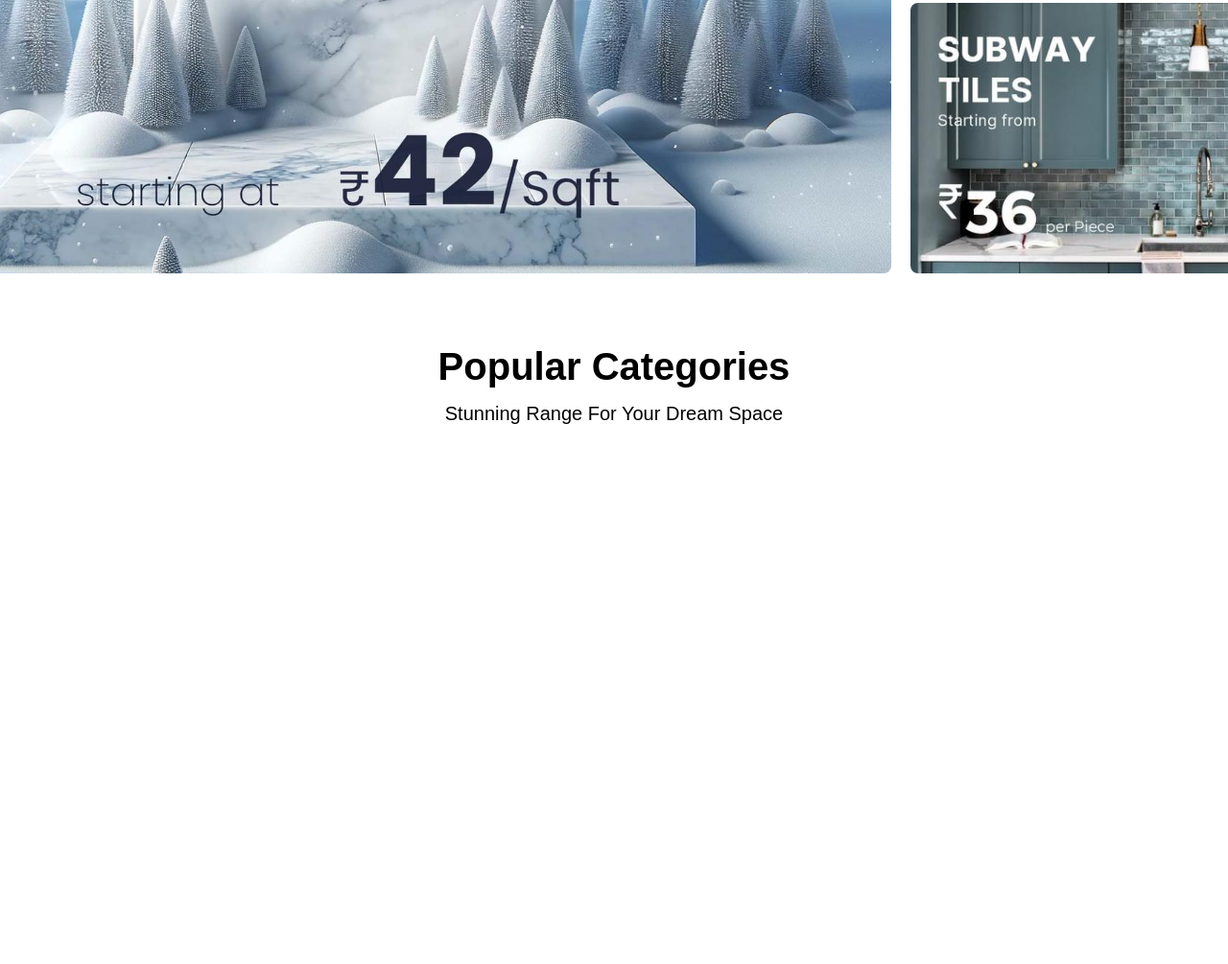
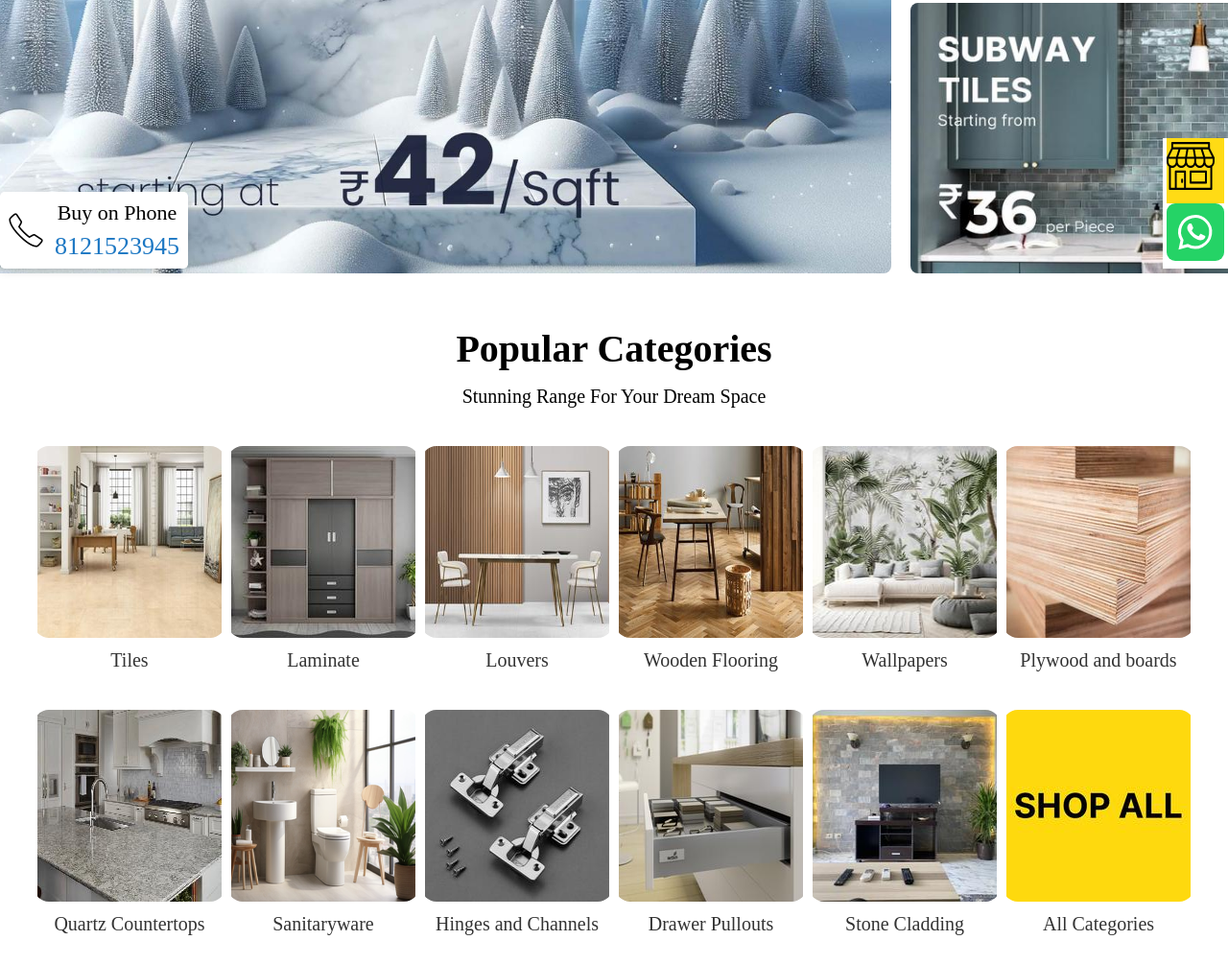
Before and after one commit to Yashagrahari07/Material-Depot-Clone, a plain HTML site: page index.html in a window 1280 px wide. Shown: the part 470-1475 px from the top of the page at 96% size. Before the commit the page ends 1000 px from the top, so only its background shows below. Drawn offline with Linux system fonts and the light colour scheme.

```diff
--- a/index.css
+++ b/index.css
@@ -2,15 +2,11 @@
     margin: 0;
     padding: 0;
     box-sizing: border-box;
+    font-family: 'Poppins';
 }
-
-body {
-    font-family: 'Poppins', sans-serif;
-  }
 
 .main{
     height: 100vh;
-    width: 100vw;
  }
 
 .header{
@@ -205,9 +201,13 @@ body {
     padding-left: 50px;
 }
 
+.main-page{
+    display: flex;
+    flex-direction: column;
+}
 
 .tiles{
-    height: 820px;
+    height: 800px;
     position: relative;
     display: flex;
     justify-content: center;
@@ -215,6 +215,8 @@ body {
 }
 
 .lg-tiles{
+    height: 575px;
+    width: 1220px;
     padding: 0px 10px;
 }
 
@@ -228,6 +230,7 @@ body {
     display: flex;
     flex-direction: column;
     align-items: center;
+    height: 302.5px;
     padding: 0px 10px;
     gap: 10px;
 }
@@ -255,3 +258,115 @@ body {
 .sm{
     font-size: 20px;
 }
+
+.photo-gallery{
+    display: flex;
+    flex-direction: column;
+    align-items: center;
+    position: relative;
+    top: 25px;
+    gap: 12px;
+    padding-bottom: 30px;
+}
+
+.text{
+    text-align: center;
+    color: #333;
+    font-size: 20px;
+}
+
+.photos{
+    display: flex;
+    flex-wrap: wrap;
+    justify-content: center;
+    gap: 10px;
+}
+
+.photos div{
+    flex: 1 0 15%;
+    max-width: 15%;
+    overflow: hidden;
+}
+
+.photo-gallery img {
+    height: 200px;
+    width: 200px;
+    border-radius: 1rem;
+    display: block;
+}
+
+.contact{
+    height: 80px;
+    width: 196px;
+    position: fixed;
+    bottom: 50px;
+    z-index: 1;
+    background-color: #fff;
+    padding: 5px;
+    border-radius: 0.3rem;
+    display: flex;
+    box-shadow: 0 4px 8px 0 rgba(0, 0, 0, 0.1);
+}
+
+.phone{
+    display: flex;
+    justify-content: center;
+    align-items: center;
+    padding: 0px 2px;
+}
+
+.buy{
+    display: flex;
+    justify-content: center;
+    align-items: center;
+    flex-direction: column;
+    gap: 7px;
+    padding: 8px;
+}
+
+.buy p{
+    font-size: 22px;
+}
+
+.buy .mobile {
+    font-size: 26px;
+    color: #1c77c3;
+}
+
+.str{
+    height: 136px;
+    width: 68px;
+    position: fixed;
+    bottom: 50px;
+    right: 0;
+    z-index: 1;
+    background-color: #fff;
+    display: flex;
+    flex-direction: column;
+    justify-content: center;
+    align-items: center;
+}
+
+.store-icon{
+    height: 68px;
+    width: 60px;
+    padding: 4px 0px;
+    background-color: #ffdb15;
+
+}
+
+.store-icon img{
+    height: 50px;
+    width: 50px;
+}
+
+.whats{
+    height: 68px;
+    width: 60px;
+    padding 4px 0px;
+}
+
+.whats img{
+    height: 60px;
+    width: 60px;
+}
--- a/index.html
+++ b/index.html
@@ -85,9 +85,70 @@
         </div>
       </div>
       <div class="popular">
-        <div class="lg">Popular Categories</div>
-        <div class="sm">Stunning Range For Your Dream Space</div>
+        <span class="lg">Popular Categories</span>
+        <span class="sm">Stunning Range For Your Dream Space</span>
+        <div class="photos">
+          <div class="photo-gallery">
+            <img src="./img/tiles-pc.jpg">
+            <p class="text">Tiles</p>
+          </div>
+          <div class="photo-gallery">
+            <img src="./img/laminate-pc.jpg">
+            <p class="text">Laminate</p>
+          </div>
+          <div class="photo-gallery">
+            <img src="./img/louvers-pc.jpg">
+            <p class="text">Louvers</p>
+          </div>
+          <div class="photo-gallery">
+            <img src="./img/wooden-flooring-pc.jpg">
+            <p class="text">Wooden Flooring</p>
+          </div>
+          <div class="photo-gallery">
+            <img src="./img/wallpapers-pc.jpeg">
+            <p class="text">Wallpapers</p>
+          </div>
+          <div class="photo-gallery">
+            <img src="./img/plywood-blockboards-pc.jpeg">
+            <p class="text">Plywood and boards</p>
+          </div>
+          <div class="photo-gallery">
+            <img src="./img/quartz-countertops-pc.jpeg">
+            <p class="text">Quartz Countertops</p>
+          </div>
+          <div class="photo-gallery">
+            <img src="./img/sanitaryware-pc.png">
+            <p class="text">Sanitaryware</p>
+          </div>
+          <div class="photo-gallery">
+            <img src="./img/hinges-channels-pc.jpg">
+            <p class="text">Hinges and Channels</p>
+          </div>
+          <div class="photo-gallery">
+            <img src="./img/drawer-pullouts-pc.jpg">
+            <p class="text">Drawer Pullouts</p>
+          </div>
+          <div class="photo-gallery">
+            <img src="./img/stone-cladding-pc1.jpg">
+            <p class="text">Stone Cladding</p>
+          </div>
+          <div class="photo-gallery">
+            <img src="./img/Shop-all-categories.jpg">
+            <p class="text">All Categories</p>
+          </div>
+        </div>
       </div>
+    </div>
+    <div class="contact">
+      <div class="phone"><img src="./img/phone.png"></div>
+      <div class="buy">
+        <p class="buy-pone">Buy on Phone</p>
+        <p class="mobile">8121523945</p>
+      </div>
+    </div>
+    <div class="str">
+      <div class="store-icon"><img src="./img/store.svg"></div>
+      <div class="whats"><img src="./img/whatsapp.svg"></div>
     </div>
   </div>
 </body>
```
Also changed, not shown: img/Shop-all-categories.jpg (added), img/drawer-pullouts-pc.jpg (added), img/hinges-channels-pc.jpg (added), img/laminate-pc.jpg (added), img/louvers-pc.jpg (added), img/phone.png (added), img/plywood-blockboards-pc.jpeg (added), img/quartz-countertops-pc.jpeg (added), img/sanitaryware-pc.png (added), img/stone-cladding-pc1.jpg (added), img/tiles-pc.jpg (added), img/wallpapers-pc.jpeg (added), img/wooden-flooring-pc.jpg (added).
